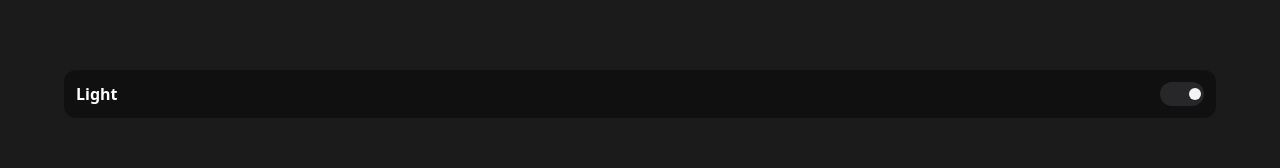
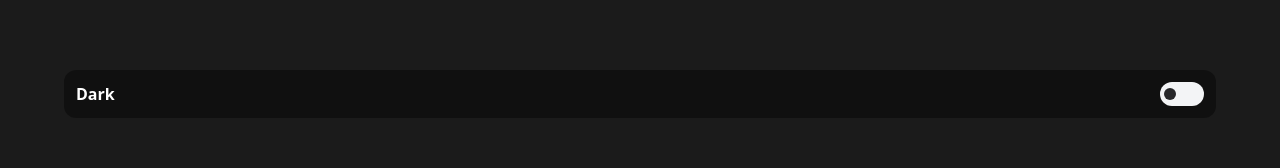
Before and after one commit to AhhmedJamal/Nuvex_movies, a React (Vite) app: page /settings in a window 1280 px wide. Shown: the part 283-451 px from the top of the page. Built offline with nearby package versions, Linux system fonts and the light colour scheme; a web font is replaced by a local one.

Commit message:
update bottomBer background x

```diff
--- a/index.html
+++ b/index.html
@@ -6,7 +6,7 @@
     <meta name="viewport" content="width=device-width, initial-scale=1.0" />
     <title>Nuvex</title>
   </head>
-  <body class="dark">
+  <body>
     <div id="root"></div>
     <script type="module" src="/src/main.tsx"></script>
   </body>
--- a/src/context/ThemeProvider .tsx
+++ b/src/context/ThemeProvider .tsx
@@ -18,15 +18,16 @@ const ThemeProvider: React.FC<{ children: ReactNode }> = ({ children }) => {
   };
   useEffect(() => {
     const storedTheme = localStorage.getItem("theme");
-    if (storedTheme === "light") {
-      document.body.classList.add("light");
+    document.body.classList.toggle("light");
+    if (storedTheme !== "dark") {
+      footer?.classList.add("footer");
+      footer?.classList.remove("light");
+    } else {
+      footer?.classList.remove("footer");
       footer?.classList.add("light");
-    } else {
-      document.body.classList.remove("light");
-      footer?.classList.remove("light");
     }
-    setTheme(storedTheme || "dark");
-  }, [theme]); // Only re-run if theme state changes
+    setTheme(storedTheme || "");
+  }, [footer?.classList, theme]);
 
   return (
     <ThemeContext.Provider value={{ theme, toggleTheme }}>
--- a/src/global.css
+++ b/src/global.css
@@ -23,7 +23,8 @@
   display: none;
 }
 
-.dark {
+html,
+body {
   background-color: #1b1b1b;
   color: white;
 }
@@ -31,6 +32,10 @@
 .light {
   background-color: #e0e0e0;
   color: #1b1b1b;
+}
+.footer {
+  background-color: #1b1b1b;
+  color: white;
 }
 
 /* animation for button */
```
